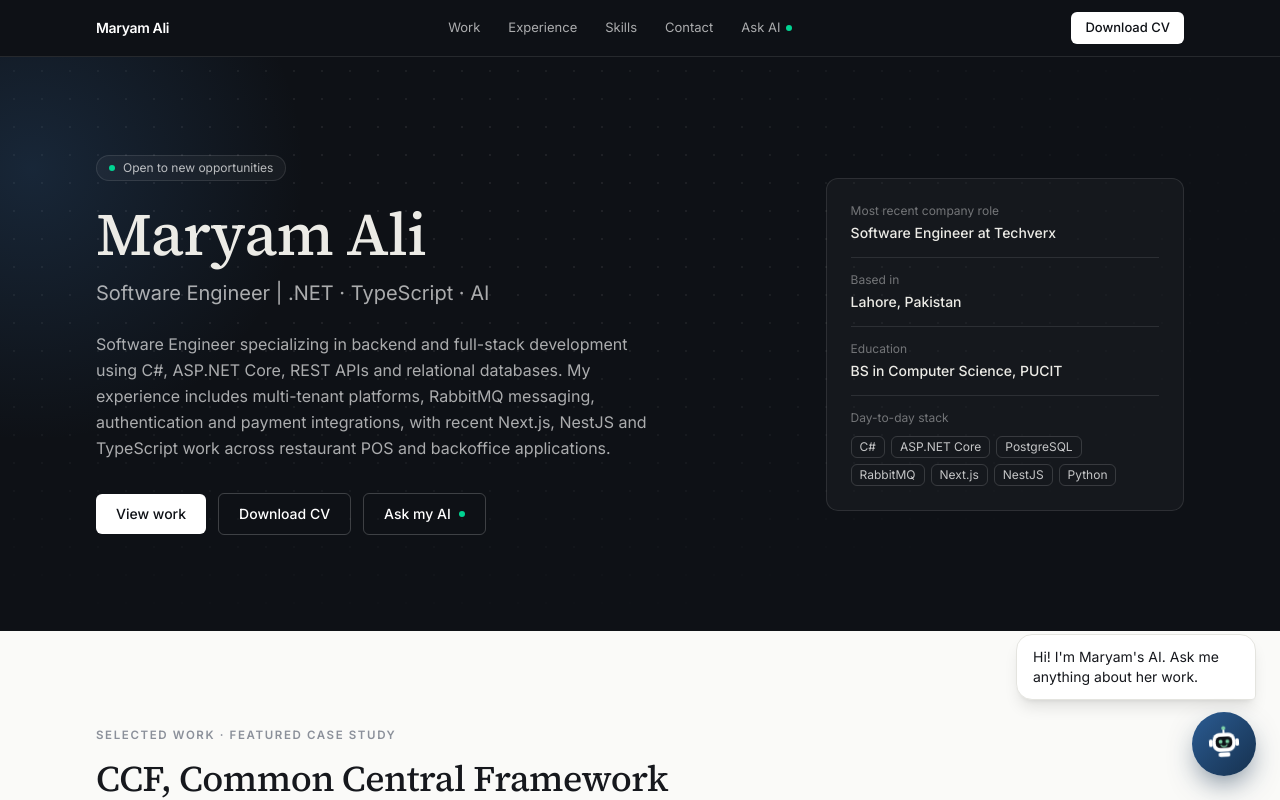
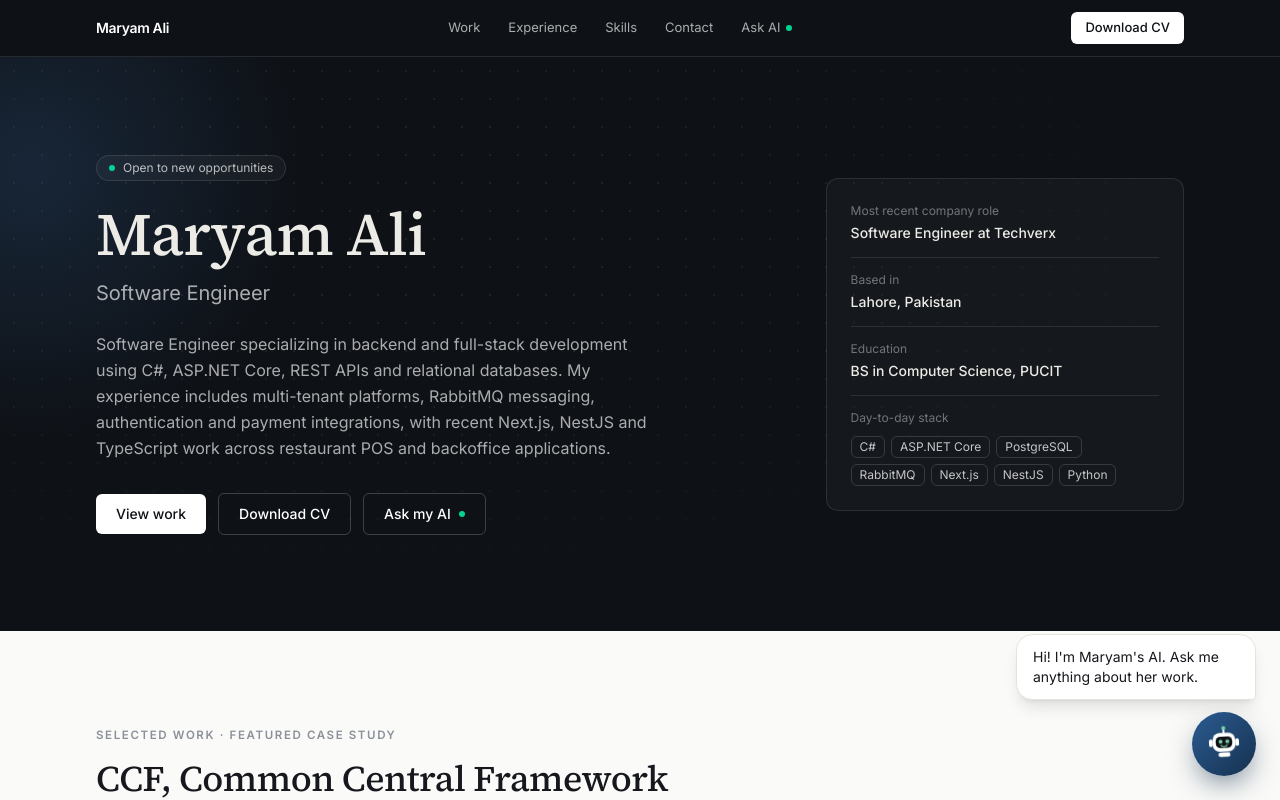
Before and after one commit to merium6/PersonalPortfolio, a Next.js app in the folder portfolio/: page / in a window 1280 px wide. Shown: the top 800 px of the page. Built offline with nearby package versions, Linux system fonts and the light colour scheme.

Commit message:
style: simplify hero title to Software Engineer
Co-Authored-By: Claude Sonnet 4.6 <noreply@anthropic.com>

```diff
--- a/portfolio/src/data/profile.ts
+++ b/portfolio/src/data/profile.ts
@@ -1,6 +1,6 @@
 export const profile = {
   name: "Maryam Ali",
-  title: "Software Engineer | .NET · TypeScript · AI",
+  title: "Software Engineer",
   location: "Lahore, Pakistan",
   email: "mariyamali1623@gmail.com",
   phone: "+92 327 4756937",
```
